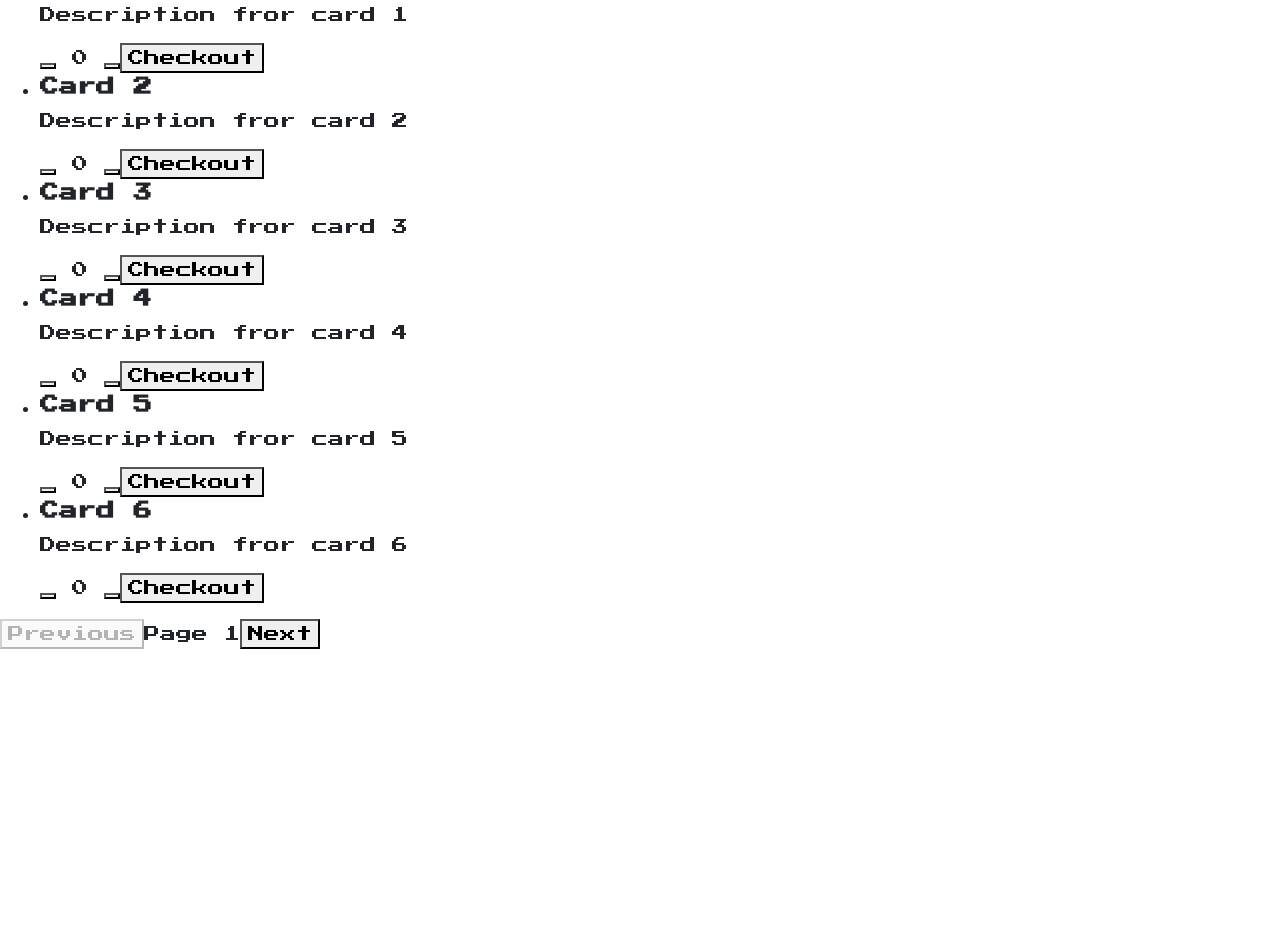
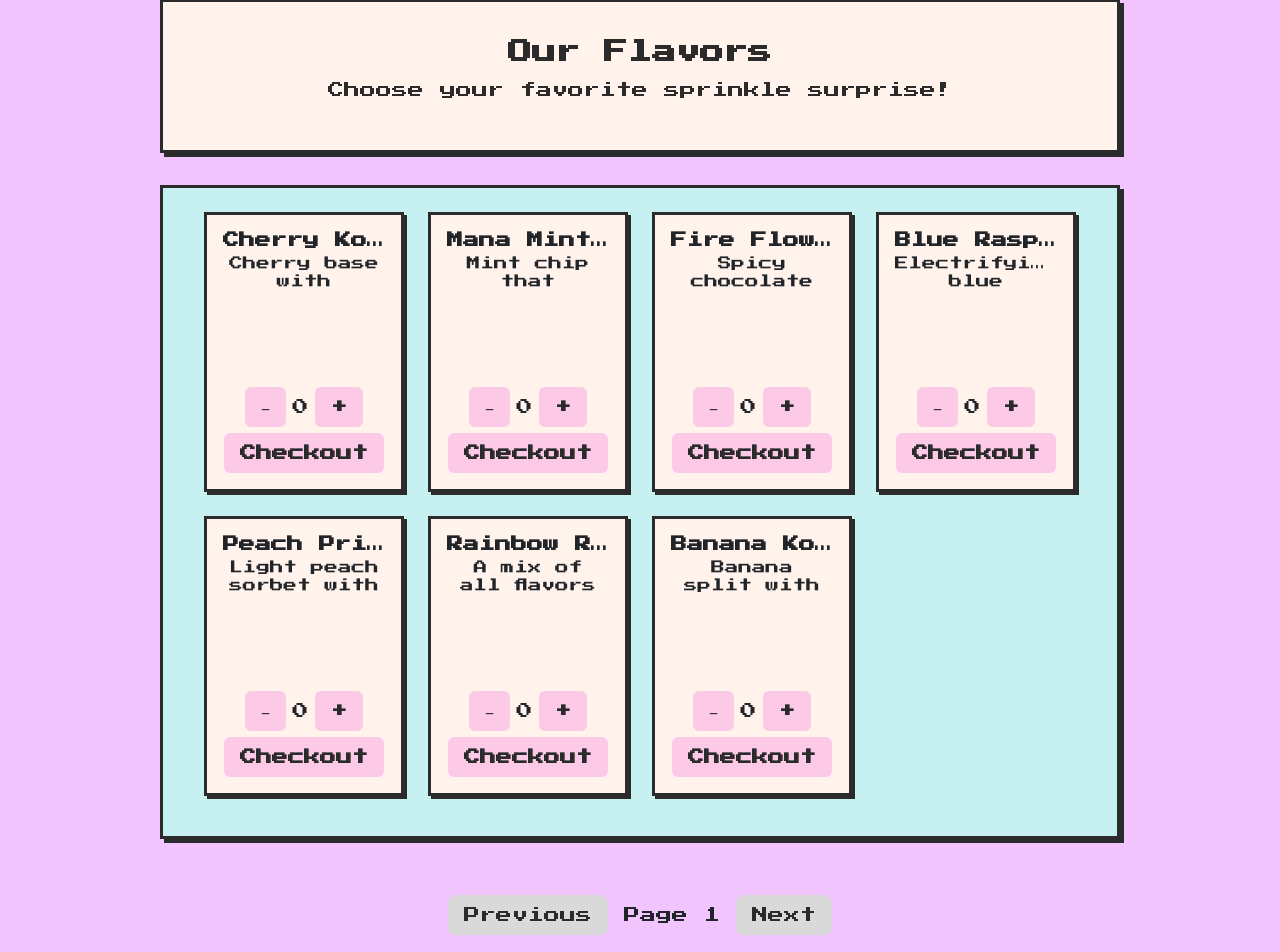
Before and after one commit to CodeLabs-Students/CL-Group-C, an Angular app in the folder sprinkle-sprite/: page /menu in a window 1280 px wide. Shown: the part 104-1056 px from the top of the page. Before the commit the page ends 800 px from the top, so only its background shows below. Built offline with nearby package versions, Linux system fonts and the light colour scheme.

Commit message:
moved data folder in assets so dummy data could be read also layed out most of the menu layout

```diff
--- a/sprinkle-sprite/src/app/layout/main/mainbody/pov/menu/menu.component.css
+++ b/sprinkle-sprite/src/app/layout/main/mainbody/pov/menu/menu.component.css
@@ -0,0 +1,148 @@
+main.menu {
+  background-color: #F3C5FF; /* correct POV background */
+  padding: 2rem;
+  display: flex;
+  flex-direction: column;
+  align-items: center;
+  gap: 2rem;
+  min-height: 100vh;
+}
+
+/* HERO stays clean */
+.menu-hero {
+  background-color: #fff3eb;
+  padding: 2rem;
+  border: 3px solid #2b2b2b;
+  box-shadow: 4px 4px #2b2b2b;
+  text-align: center;
+  color: #2b2b2b;
+  width: 100%;
+  max-width: 960px;
+}
+
+/* MAIN MENU WRAPPER */
+.menu-content {
+  background-color: #c6f0f2;
+  border: 3px solid #2b2b2b;
+  box-shadow: 4px 4px #2b2b2b;
+  padding: 1.5rem;
+  max-width: 960px;
+  width: 100%;
+
+  display: flex;
+  flex-direction: column;
+  align-items: center;
+  min-height: 650px; /* lock entire card area */
+}
+/* CARD GRID */
+.menu-list {
+  display: grid;
+  grid-template-columns: repeat(auto-fill, minmax(200px, 1fr));
+  max-width: 100%;
+  gap: 1.5rem;
+  padding: 0;
+  list-style: none;
+  justify-items: center;
+  grid-auto-rows: 280px;
+  /* Lock height to prevent jumping */
+  min-height: 550px;
+  transition: min-height 0.3s ease;
+}
+
+.menu-list.fade-out {
+  opacity: 0.3;
+}
+/* MENU ITEM CARD */
+.menu-item {
+  width: 200px;
+  height: 280px;
+  background-color: #fff3eb;
+  border: 3px solid #2b2b2b;
+  box-shadow: 3px 3px #2b2b2b;
+  padding: 1rem;
+  display: flex;
+  flex-direction: column;
+  justify-content: space-between;
+  text-align: center;
+  overflow: hidden; /* prevent spillage */
+}
+
+.menu-item:hover {
+  transform: scale(1.02);
+}
+
+/* TITLE */
+.menu-item h3 {
+  font-size: 1rem;
+  margin: 0 0 0.3rem;
+  line-height: 1.2;
+  overflow: hidden;
+  text-overflow: ellipsis;
+  white-space: nowrap;
+}
+/* DESCRIPTION */
+.menu-item p {
+  font-size: 0.85rem;
+  margin: 0.3rem 0;
+  overflow: hidden;
+  text-overflow: ellipsis;
+  max-height: 2.6em; /* cap to ~2 lines */
+  line-height: 1.3;
+}
+/* RARITY / PRICE STYLE */
+.menu-item .rarity,
+.menu-item .price {
+  font-size: 0.75rem;
+  color: #2b2b2b;
+  font-weight: bold;
+  margin-bottom: 0.25rem;
+}
+
+.menu-item:last-child {
+  margin-bottom: 0;
+}
+/* CARD CONTROLS */
+.card-controls {
+  display: flex;
+  flex-wrap: wrap;
+  gap: 0.4rem;
+  justify-content: center;
+  align-items: center;
+}
+.card-controls button {
+  background-color: #FCC9E7;
+  border: none;
+  padding: 0.5rem 1rem;
+  border-radius: 6px;
+  font-weight: bold;
+  color: #2b2b2b;
+  cursor: pointer;
+  min-width: 40px;
+}
+
+.card-controls button:hover {
+  background-color: #F3C5FF;
+}
+
+/* PAGINATION */
+.pagination {
+  margin-top: 1.5rem;
+  display: flex;
+  gap: 1rem;
+  align-items: center;
+  justify-content: center;
+}
+
+.pagination button {
+  background-color: #baf2d8;
+  border: none;
+  padding: 0.5rem 1rem;
+  border-radius: 8px;
+  color: #2b2b2b;
+  cursor: pointer;
+}
+
+.pagination button:disabled {
+  background-color: #d9d9d9;
+  cursor: not-allowed;
+}
--- a/sprinkle-sprite/src/app/layout/main/mainbody/pov/menu/menu.component.html
+++ b/sprinkle-sprite/src/app/layout/main/mainbody/pov/menu/menu.component.html
@@ -1,5 +1,5 @@
 
-<ul>
+<!--<ul>
     @for (card of paginatedCards; track card.id) {
         <li>
             <div class="card">
@@ -19,3 +19,36 @@
     <span>Page {{currentPage}}</span>
     <button (click)="nextPage()" [disabled]="currentPage >= (cards.length / cardsPerPage)">Next</button>
 </div>
+-->
+<main class="menu">
+  <div class="menu-hero">
+    <h2>Our Flavors</h2>
+    <p>Choose your favorite sprinkle surprise!</p>
+  </div>
+
+  <div class="menu-content">
+    <ul class="menu-list">
+      @for (card of paginatedCards; track card.id) {
+        <li class="menu-item">
+          <div class="card">
+            <h3 [title]="card.title">{{ card.title }}</h3>
+            <p [title]="card.description">{{ card.description }}</p>
+          </div>
+
+          <div class="card-controls">
+            <button (click)="decrease(card)" [disabled]="card.count === 0">−</button>
+            <span>{{ card.count }}</span>
+            <button (click)="increase(card)">+</button>
+            <button class="checkout-button">Checkout</button>
+          </div>
+        </li>
+      }
+    </ul>
+  </div>
+    <div class="pagination">
+      <button (click)="prevPage()" [disabled]="currentPage === 1">Previous</button>
+      <span>Page {{ currentPage }}</span>
+      <button (click)="nextPage()" [disabled]="currentPage >= (cards.length / cardsPerPage)">Next</button>
+    </div>
+
+</main>
--- a/sprinkle-sprite/src/app/layout/main/mainbody/pov/menu/menu.component.ts
+++ b/sprinkle-sprite/src/app/layout/main/mainbody/pov/menu/menu.component.ts
@@ -1,11 +1,14 @@
 import { Component } from '@angular/core';
-import { Title } from '@angular/platform-browser';
 import { RouterModule } from '@angular/router';
+import menuData from 'src/app/data/pixel_creamery_firebase_export.json';
 
   export interface Card {
-    id: number;
-    title: string;
-    description: string;
+  id: number;
+  title: string;
+  description: string;
+  price: number;
+  rarity: string;
+  count: number;
   }
 
 @Component({
@@ -17,22 +20,30 @@ import { RouterModule } from '@angular/router';
 
 export class MenuComponent {
 
+  cards: Card[] = [];
 
-  cards: Card[] = [];
   currentPage = 1;
-  cardsPerPage = 6;
+  cardsPerPage = 8;
 
-  get paginatedCards() {
+  ngOnInit() {
+    fetch('assets/data/pixel_creamery_firebase_export.json')
+      .then(res => res.json())
+      .then(data => {
+        const rawFlavors = data.ice_cream_flavors;
+
+        this.cards = Object.entries(rawFlavors).map(([id, flavor]: [string, any]) => ({
+          id: Number(id),
+          title: flavor.name,
+          description: flavor.description,
+          price: flavor.price,
+          rarity: flavor.rarity,
+          count: 0
+        }));
+      });
+  }
+  get paginatedCards(): Card[] {
     const start = (this.currentPage - 1) * this.cardsPerPage;
     return this.cards.slice(start, start + this.cardsPerPage);
-  }
-
-  ngOnInit() {
-    this.cards = Array.from({ length: 20 }, (_, i) => ({
-      id: i + 1,
-      title: `Card ${i + 1}`,
-      description: `Description fror card ${i + 1}`,
-    }));
   }
 
   nextPage() {
@@ -47,14 +58,14 @@ export class MenuComponent {
     }
   }
 
-  count: number = 0;
 
-  increase() {
-    this.count++;
+  increase(card: Card) {
+    card.count++;
   }
 
-  decrease() {
-    this.count--;
+  decrease(card: Card) {
+    if (card.count > 0) {
+      card.count--;
+    }
   }
-
 }
--- /dev/null
+++ b/sprinkle-sprite/src/assets/data/json-typings.d.ts
@@ -0,0 +1,4 @@
+declare module "*.json" {
+  const value: any;
+  export default value;
+}
--- a/sprinkle-sprite/tsconfig.json
+++ b/sprinkle-sprite/tsconfig.json
@@ -16,7 +16,8 @@
     "moduleResolution": "bundler",
     "importHelpers": true,
     "target": "ES2022",
-    "module": "ES2022"
+    "module": "ES2022",
+    "resolveJsonModule": true,
   },
   "angularCompilerOptions": {
     "enableI18nLegacyMessageIdFormat": false,
```
Also changed, not shown: sprinkle-sprite/src/assets/data/pixel_creamery_firebase_export.json (renamed from sprinkle-sprite/src/app/data/pixel_creamery_firebase_export.json), sprinkle-sprite/src/assets/data/placeholder.txt (added).
